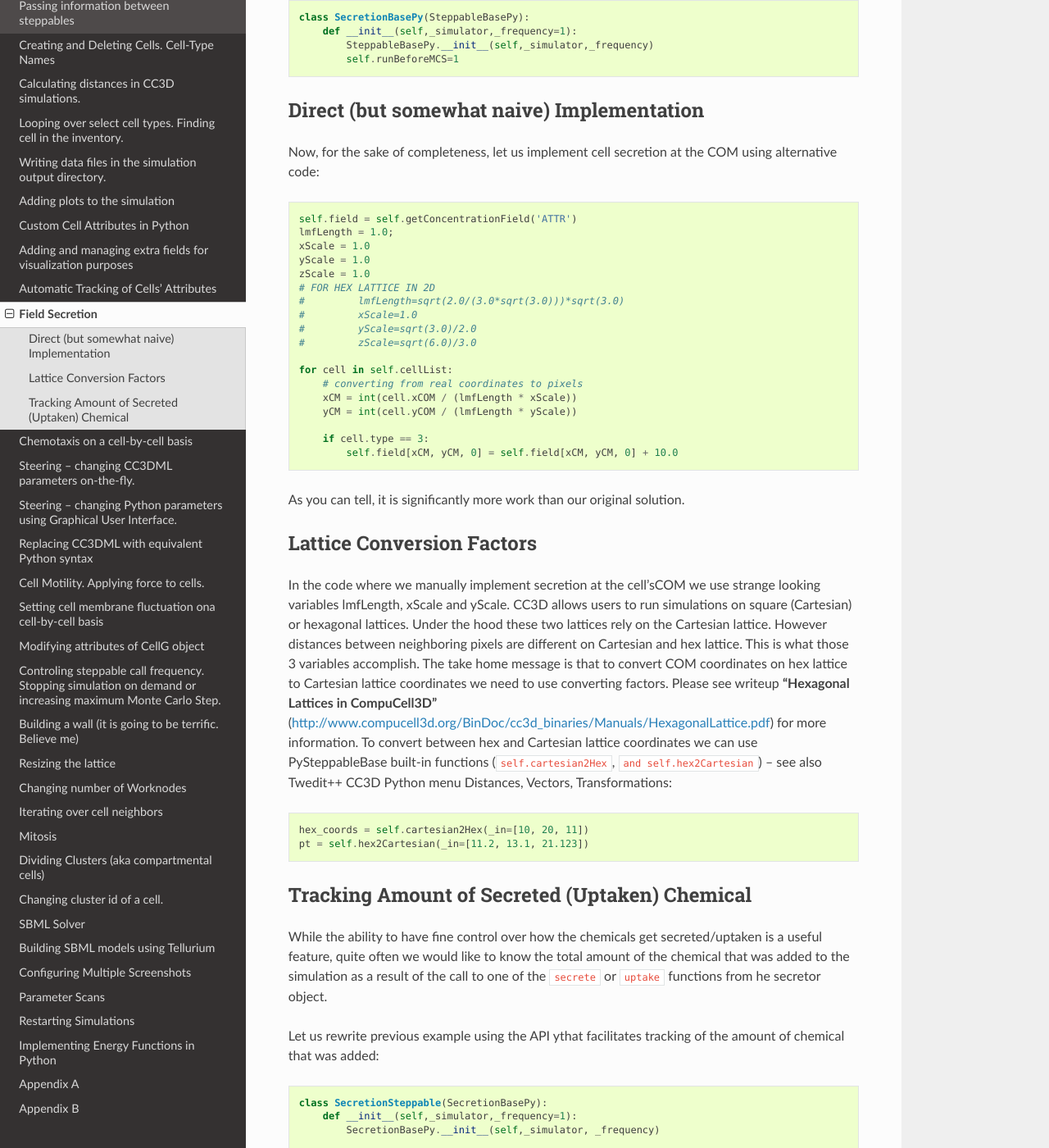
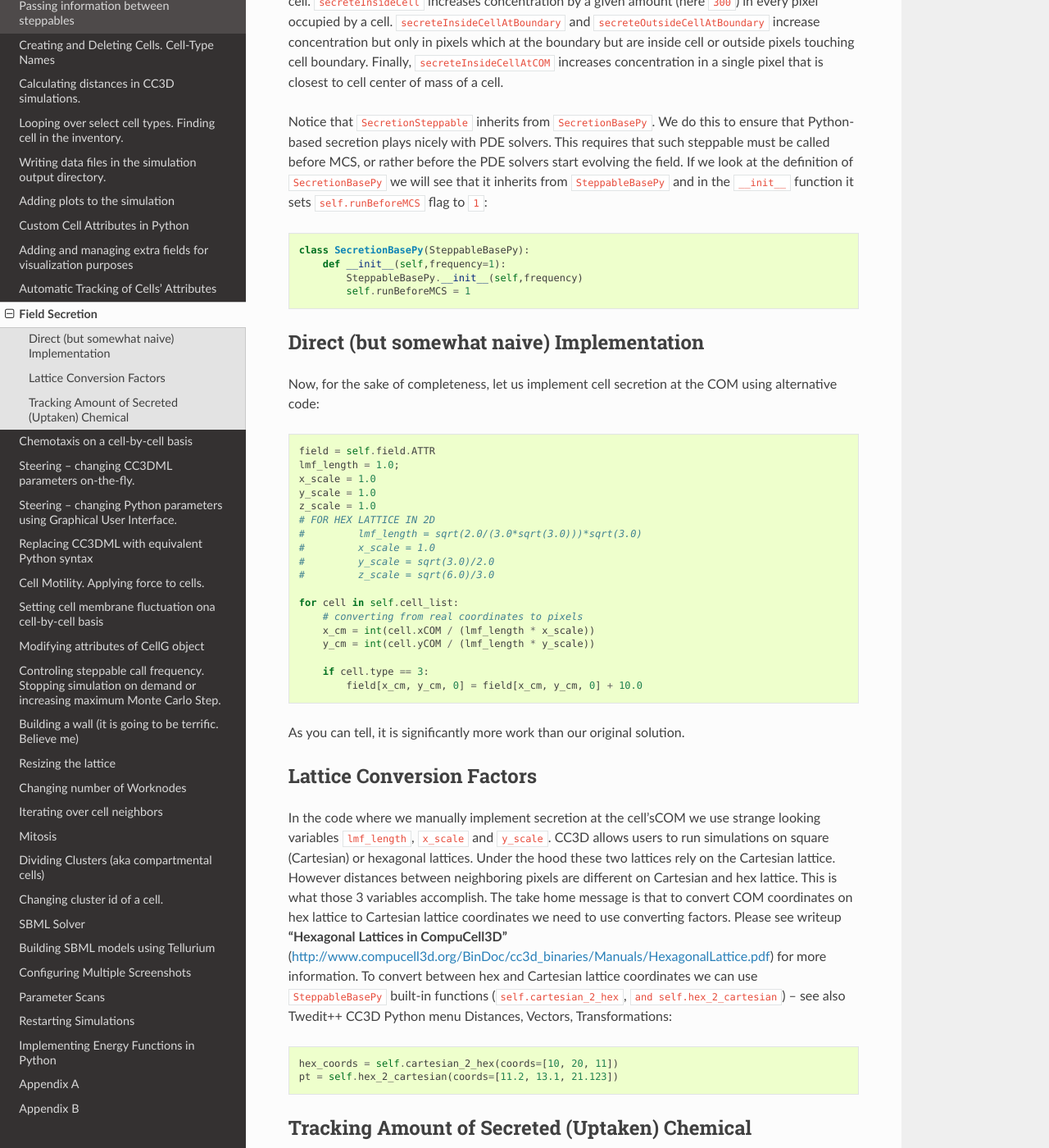
Before and after one commit to CompuCell3D/PythonScriptingManual, a Sphinx documentation site: the page built from docs/field_secretion.rst, in a window 1280 px wide and 1400 px high, scrolled down 972 px. Shown: the whole window at 82% size. Built offline with Sphinx 7.4.7 and the Read the Docs theme 2.0.0, drawn with Linux system fonts in a browser that asks for light colours; some of the changed text lies outside the part shown.

Commit message:
updated field secretion chapter

```diff
--- a/docs/field_secretion.rst
+++ b/docs/field_secretion.rst
@@ -12,24 +12,30 @@
 .. code-block:: python
 
     class SecretionSteppable(SecretionBasePy):
-        def __init__(self,_simulator,_frequency=1):
-            SecretionBasePy.__init__(self,_simulator, _frequency)
+        def __init__(self, frequency=1):
+            SecretionBasePy.__init__(self, frequency)
 
-        def step(self,mcs):
-            attrSecretor=self.getFieldSecretor("ATTR")
-            for cell in self.cellList:
-                if cell.type==3:
-                    attrSecretor.secreteInsideCell(cell,300)
-                    attrSecretor.secreteInsideCellAtBoundary(cell,300)
-                    attrSecretor.secreteOutsideCellAtBoundary(cell,500)
-                    attrSecretor.secreteInsideCellAtCOM(cell,300)
+        def step(self, mcs):
+            attr_secretor = self.get_field_secretor("ATTR")
+            for cell in self.cell_list:
+                if cell.type == self.WALL:
+                    attr_secretor.secreteInsideCellAtBoundaryOnContactWith(cell, 300, [self.WALL])
+                    attr_secretor.secreteOutsideCellAtBoundaryOnContactWith(cell, 300, [self.MEDIUM])
+                    attr_secretor.secreteInsideCell(cell, 300)
+                    attr_secretor.secreteInsideCellAtBoundary(cell, 300)
+                    attr_secretor.secreteOutsideCellAtBoundary(cell, 500)
+                    attr_secretor.secreteInsideCellAtCOM(cell, 300)
+
+.. note::
+
+    As we mentioned in the introductory section we switched Python functions capitalization conventions. For example we use ``get_field_secretor`` and not getFieldSecretor. However, there are function calls in the above snippet that do not follow this convention - e.g. ``secreteInsideCell``. This is because those functions belong to a C++ object (here, ``attr_secretor``) that is accessed through Python. We decided to keep those two conventions (snake-case for pure Python functions) and Pascal-case for C++ functions. It should help users with identification of where various functions come from.
 
 In the step function we obtain a handle to field secretor object that
 operates on diffusing field ``ATTR``. In the for loop where we go over all
 cells in the simulation we pick cells which are of type 3 (notice we use
 numeric value here instead of an alias). Inside the loop we use
-secreteInsideCell, secreteInsideCellAtBoundary,
-secreteOutsideCellAtBoundary, and secreteInsideCellAtCOM member
+``secreteInsideCell``, ``secreteInsideCellAtBoundary``,
+``secreteOutsideCellAtBoundary``, and ``secreteInsideCellAtCOM`` member
 functions of the secretor object to carry out secretion in the region
 occupied by a given cell. ``secreteInsideCell`` increases concentration by a
 given amount (here ``300``) in every pixel occupied by a cell.
@@ -50,9 +56,9 @@
 .. code-block:: python
 
     class SecretionBasePy(SteppableBasePy):
-        def __init__(self,_simulator,_frequency=1):
-            SteppableBasePy.__init__(self,_simulator,_frequency)
-            self.runBeforeMCS=1
+        def __init__(self,frequency=1):
+            SteppableBasePy.__init__(self,frequency)
+            self.runBeforeMCS = 1
 
 Direct (but somewhat naive) Implementation
 ---------------------
@@ -61,24 +67,24 @@
 
 .. code-block:: python
 
-    self.field = self.getConcentrationField('ATTR')
-    lmfLength = 1.0;
-    xScale = 1.0
-    yScale = 1.0
-    zScale = 1.0
+    field = self.field.ATTR
+    lmf_length = 1.0;
+    x_scale = 1.0
+    y_scale = 1.0
+    z_scale = 1.0
     # FOR HEX LATTICE IN 2D
-    #         lmfLength=sqrt(2.0/(3.0*sqrt(3.0)))*sqrt(3.0)
-    #         xScale=1.0
-    #         yScale=sqrt(3.0)/2.0
-    #         zScale=sqrt(6.0)/3.0
+    #         lmf_length = sqrt(2.0/(3.0*sqrt(3.0)))*sqrt(3.0)
+    #         x_scale = 1.0
+    #         y_scale = sqrt(3.0)/2.0
+    #         z_scale = sqrt(6.0)/3.0
 
-    for cell in self.cellList:
+    for cell in self.cell_list:
         # converting from real coordinates to pixels
-        xCM = int(cell.xCOM / (lmfLength * xScale))
-        yCM = int(cell.yCOM / (lmfLength * yScale))
+        x_cm = int(cell.xCOM / (lmf_length * x_scale))
+        y_cm = int(cell.yCOM / (lmf_length * y_scale))
 
         if cell.type == 3:
-            self.field[xCM, yCM, 0] = self.field[xCM, yCM, 0] + 10.0
+            field[x_cm, y_cm, 0] = field[x_cm, y_cm, 0] + 10.0
 
 
 As you can tell, it is significantly more work than our original
@@ -88,7 +94,7 @@
 ---------------------------
 
 In the code where we manually implement secretion at the cell’sCOM we use
-strange looking variables lmfLength, xScale and yScale. CC3D allows
+strange looking variables ``lmf_length``, ``x_scale`` and ``y_scale``. CC3D allows
 users to run simulations on square (Cartesian) or hexagonal lattices.
 Under the hood these two lattices rely on the Cartesian lattice. However
 distances between neighboring pixels are different on Cartesian and hex
@@ -98,14 +104,14 @@
 writeup **“Hexagonal Lattices in CompuCell3D”**
 (http://www.compucell3d.org/BinDoc/cc3d_binaries/Manuals/HexagonalLattice.pdf)
 for more information. To convert between hex and Cartesian lattice
-coordinates we can use PySteppableBase built-in functions
-(``self.cartesian2Hex``, ``and self.hex2Cartesian``) – see also Twedit++ CC3D
+coordinates we can use ``SteppableBasePy`` built-in functions
+(``self.cartesian_2_hex``, ``and self.hex_2_cartesian``) – see also Twedit++ CC3D
 Python menu Distances, Vectors, Transformations:
 
 .. code-block:: python
 
-    hex_coords = self.cartesian2Hex(_in=[10, 20, 11])
-    pt = self.hex2Cartesian(_in=[11.2, 13.1, 21.123])
+    hex_coords = self.cartesian_2_hex(coords=[10, 20, 11])
+    pt = self.hex_2_cartesian(coords=[11.2, 13.1, 21.123])
 
 
 Tracking Amount of Secreted (Uptaken) Chemical
@@ -122,22 +128,22 @@
 .. code-block:: python
 
     class SecretionSteppable(SecretionBasePy):
-        def __init__(self,_simulator,_frequency=1):
-            SecretionBasePy.__init__(self,_simulator, _frequency)
+        def __init__(self,frequency=1):
+            SecretionBasePy.__init__(self,frequency)
 
         def step(self,mcs):
-            attrSecretor=self.getFieldSecretor("ATTR")
-            for cell in self.cellList:
-                if cell.type==3:
+            attr_secretor = self.get_field_secretor("ATTR")
+            for cell in self.cell_list:
+                if cell.type == 3:
 
-                    res = attrSecretor.secreteInsideCellTotalCount(cell,300)
-                    print 'secreted  ', res.tot_amount, ' inside cell'
-                    res = attrSecretor.secreteInsideCellAtBoundaryTotalCount(cell,300)
-                    print 'secreted  ', res.tot_amount, ' inside cell at the boundary'
-                    res = attrSecretor.secreteOutsideCellAtBoundaryTotalCount(cell,500)
-                    print 'secreted  ', res.tot_amount, ' outside the cell at the boundary'
-                    res = attrSecretor.secreteInsideCellAtCOMTotalCount(cell,300)
-                    print 'secreted  ', res.tot_amount, ' inside the cell at the COM'
+                    res = attr_secretor.secreteInsideCellTotalCount(cell,300)
+                    print('secreted  ', res.tot_amount, ' inside cell')
+                    res = attr_secretor.secreteInsideCellAtBoundaryTotalCount(cell,300)
+                    print('secreted  ', res.tot_amount, ' inside cell at the boundary')
+                    res = attr_secretor.secreteOutsideCellAtBoundaryTotalCount(cell,500)
+                    print('secreted  ', res.tot_amount, ' outside the cell at the boundary')
+                    res = attr_secretor.secreteInsideCellAtCOMTotalCount(cell,300)
+                    print('secreted  ', res.tot_amount, ' inside the cell at the COM')
 
 As you can see the calls to that return the total amount of chemical added/uptaked are the same calls as we
 used in our previous example except we add ``TotalCount`` to the name of the function. The new function e.g.
```
Also changed, not shown: other parts of docs/field_secretion.rst (+5 -5 lines).
